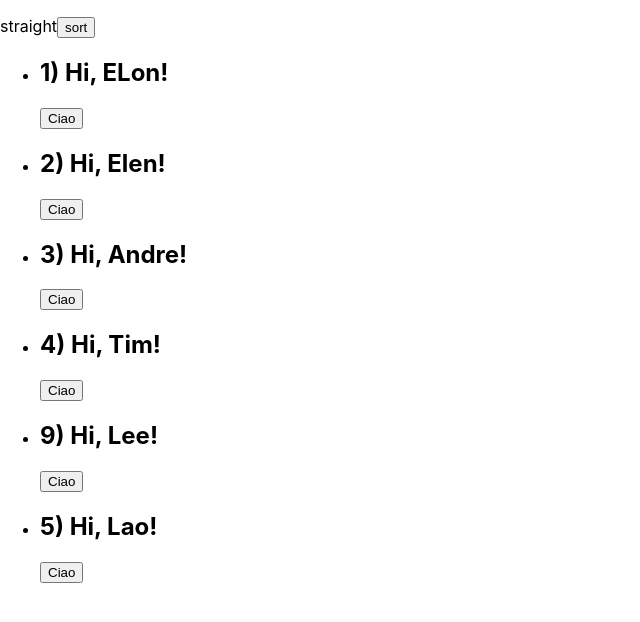
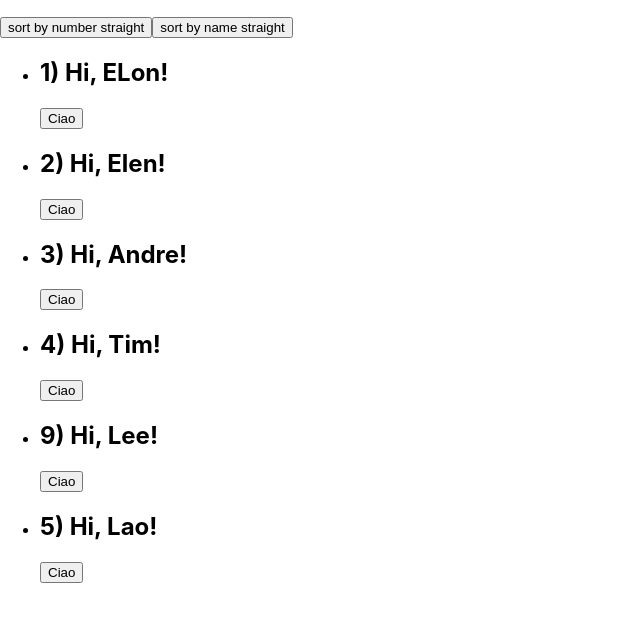
Before and after one commit to morghull/fm-react-app, a React (Create React App) app: page / in a window 1280 px wide. Shown: the top 622 px of the page, without its empty margins (0-640 px from the left). Built offline with nearby package versions, Linux system fonts and the light colour scheme.

Commit message:
add sort by name

```diff
--- a/src/App.js
+++ b/src/App.js
@@ -7,6 +7,7 @@ class App extends Component {
   constructor(props) {
     super(props);
     this.state = {
+      isAlphabet: true,
       isStraight: true,
       users: [
         { id: 1, fname: 'ELon' },
@@ -18,24 +19,51 @@ class App extends Component {
       ],
     };
   }
-  sortUsers = () => {
-    const { users, isStraight } = this.state;
+  sortUsersById = () => {
+    const { users, isStraight, isAlphabet } = this.state;
     const sortUsers = JSON.parse(JSON.stringify(users));
     sortUsers.sort((prev, next) =>
       isStraight ? next.id - prev.id : prev.id - next.id
     );
     this.setState({
+      isAlphabet: isAlphabet,
       isStraight: !isStraight,
       users: sortUsers,
     });
   };
+  sortUsersByName = () => {
+    const { users, isStraight, isAlphabet } = this.state;
+    const sortUsers = JSON.parse(JSON.stringify(users));
+    sortUsers.sort((prev, next) =>
+      isAlphabet
+        ? next.fname > prev.fname
+          ? 1
+          : next.fname < prev.fname
+          ? -1
+          : 0
+        : prev.fname > next.fname
+        ? 1
+        : prev.fname < next.fname
+        ? -1
+        : 0
+    );
+    this.setState({
+      isAlphabet: !isAlphabet,
+      isStraight: isStraight,
+      users: sortUsers,
+    });
+  };
   render() {
-    const { users, isStraight } = this.state;
+    const { users, isStraight, isAlphabet } = this.state;
     return (
       <>
         <p>
-          {isStraight ? 'straight' : 'reverse'}
-          <button onClick={this.sortUsers}>sort</button>
+          <button onClick={this.sortUsersById}>
+            sort by number {isStraight ? 'straight' : 'reverse'}
+          </button>
+          <button onClick={this.sortUsersByName}>
+            sort by name {isAlphabet ? 'straight' : 'reverse'}
+          </button>
         </p>
         <ul>
           {users.map(({ fname, id }) => (
```
